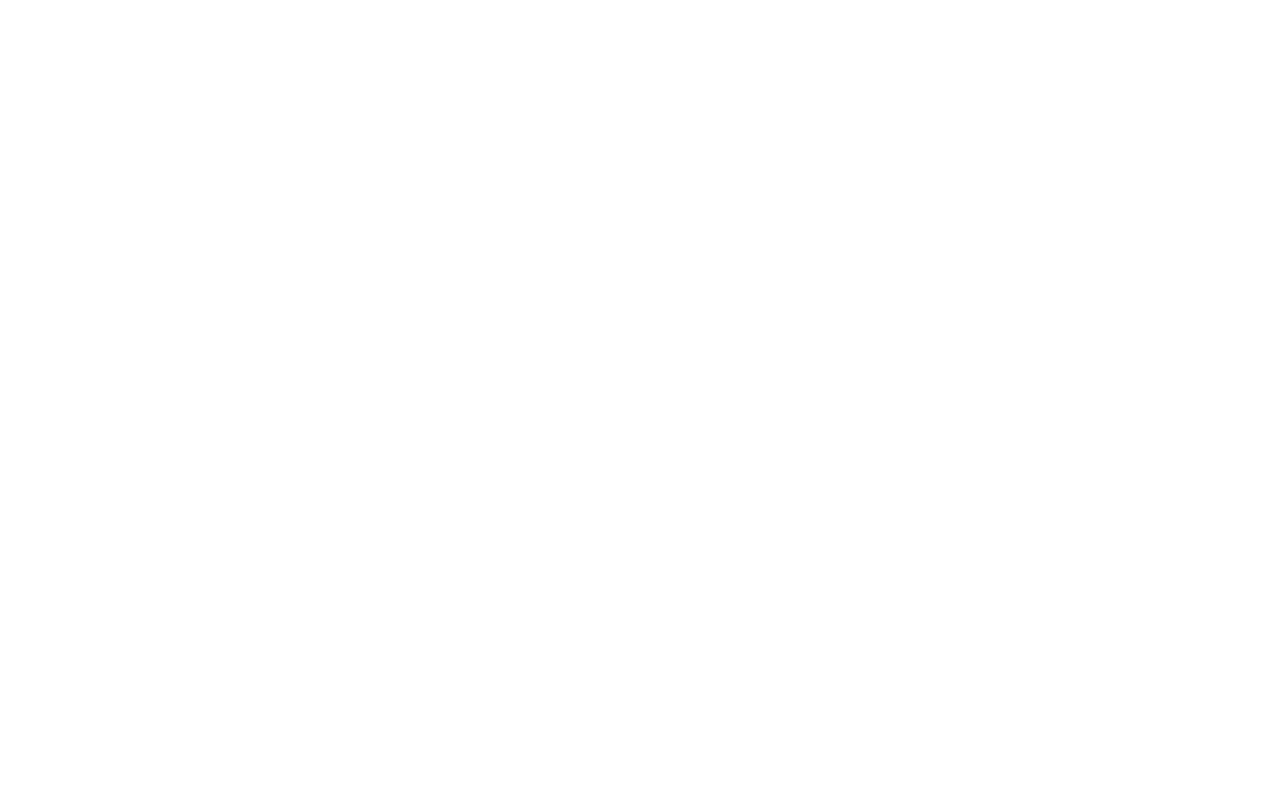
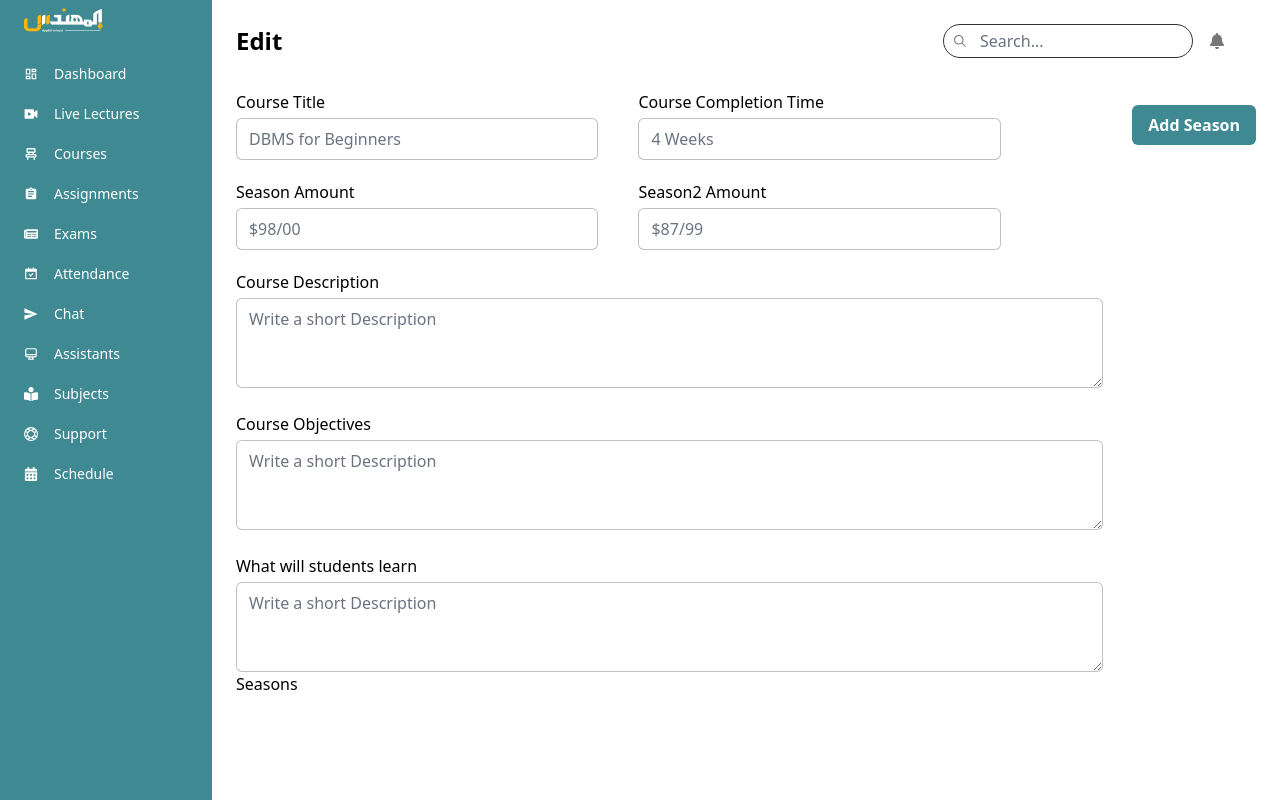
Before and after one commit to savydevs001/AlMohandis-FrontEnd, a React (Vite) app: page /editCourse in a window 1280 px wide. Before the commit this address had no page. Built offline with nearby package versions, Linux system fonts and the light colour scheme.

Commit message:
Comment Teacher dashboard

```diff
--- a/src/Routes/TeacherRoutes.tsx
+++ b/src/Routes/TeacherRoutes.tsx
@@ -1,5 +1,5 @@
 import { Routes, Route } from 'react-router-dom'
-import DashBoard from '../pages/Teacher Page/DashBoard'
+// import DashBoard from '../pages/Teacher Page/DashBoard'
 import LiveLectures from '../pages/Teacher Page/LiveLectures'
 import Courses from '../pages/Teacher Page/Courses'
 import Assignment from '../pages/Teacher Page/Assignment'
@@ -15,12 +15,13 @@
 import PendingCourse from '../components/Teacher Component/Courses Component/PendingCourse'
 import CreateCourse from '../components/Teacher Component/Courses Component/Create Course Component/CreateCourse'
 import AudioEditor from '../components/Teacher Component/Courses Component/Create Course Component/AudioEditor'
+import EditCourse from '../components/Teacher Component/Courses Component/Edit Course/EditCourse'
 
 const TeacherRoutes: React.FC = () => {
   return (
   <>
   <Routes>
-    <Route path="/dashboard" element={<DashBoard />} />
+    {/* <Route path="/dashboard" element={<DashBoard />} /> */}
     <Route path="/liveLectures" element={<LiveLectures />} />
     <Route path="/courses" element={<Courses />} />
     <Route path="/assignments" element={<Assignment />} />
@@ -36,6 +37,7 @@
     <Route path="/pending" element={<PendingCourse />} />
     <Route path="/createCourse" element={<CreateCourse />} />
     <Route path="/AudioEditor" element={<AudioEditor />} />
+    <Route path="/editCourse" element={<EditCourse />} />
 
   </Routes>
   </>
--- a/src/components/Teacher Component/Courses Component/CoursesByMeCard.tsx
+++ b/src/components/Teacher Component/Courses Component/CoursesByMeCard.tsx
@@ -2,6 +2,7 @@
 import book from '../../../assets/book.webp';
 import { GrEdit } from "react-icons/gr";
 import { RiDeleteBin6Line } from "react-icons/ri";
+import { NavLink } from 'react-router-dom';
 
 // Define the props type
 interface CoursesByMeCardProps {
@@ -43,7 +44,7 @@
             </button>
           )}
 
-          <GrEdit className="p-1 text-2xl text-green-800 border border-green-800 rounded-md" />
+        <NavLink to={'/editCourse'}>  <GrEdit className="p-1 text-2xl text-green-800 border border-green-800 rounded-md" /></NavLink>
           <RiDeleteBin6Line className="p-1 text-2xl text-red-600 border border-red-600 rounded-md" />
         </div>
       </div>
--- a/src/components/Teacher Component/Courses Component/Create Course Component/EditCourse.tsx
+++ /dev/null
@@ -1,11 +0,0 @@
-// import React from 'react'
-
-function EditCourse() {
-  return (
-    <div>
-
-    </div>
-  )
-}
-
-export default EditCourse
--- /dev/null
+++ b/src/components/Teacher Component/Courses Component/Edit Course/CourseInput.tsx
@@ -0,0 +1,19 @@
+import React from 'react';
+
+// Define the props interface
+interface CourseInputProps {
+  placeholder: string;
+  title: string;
+}
+
+// Use the defined props interface in the function
+const CourseInput: React.FC<CourseInputProps> = ({ placeholder, title }) => {
+  return (
+    <div className='flex flex-col w-full space-y-1'>
+      <label className='font-medium text-md'>{title}</label>
+      <input className='rounded-md text-md border-[#7777]' type="text" placeholder={placeholder} />
+    </div>
+  );
+}
+
+export default CourseInput;
--- /dev/null
+++ b/src/components/Teacher Component/Courses Component/Edit Course/EditCourse.tsx
@@ -0,0 +1,23 @@
+import DashBoardHeader from "../../Dashboard Component/DashBoardHeader"
+import Sidebar from "../../Sidebar"
+import EditCourseForm from "./EditCourseForm"
+import SeasonsTiles from "./SeasonsTiles"
+
+
+function EditCourse() {
+  return (
+    <div className="flex flex-col w-full lg:flex-row">
+      <Sidebar/>
+      <div className="w-full p-6">
+      <div className="flex items-center justify-between">
+          <h1 className="text-2xl font-bold">Edit</h1>
+          <DashBoardHeader />
+        </div>
+            <EditCourseForm/>
+            <SeasonsTiles/>
+      </div>
+    </div>
+  )
+}
+
+export default EditCourse
--- /dev/null
+++ b/src/components/Teacher Component/Courses Component/Edit Course/EditCourseDescription.tsx
@@ -0,0 +1,19 @@
+import React from 'react';
+
+// Define the props interface
+interface EditCourseDescriptionProps {
+  placeholder: string;
+  title: string;
+}
+
+// Use the defined props interface in the function
+const EditCourseDescription: React.FC<EditCourseDescriptionProps> = ({ placeholder, title }) => {
+  return (
+    <div className='flex flex-col w-[85%] space-y-1'>
+      <label className='flex flex-col gap-1 font-medium text-md'>{title}</label>
+     <textarea name="" id="" placeholder={placeholder} cols={40} rows={3} className='rounded-md bg-white border-[#6666]'></textarea>
+    </div>
+  );
+}
+
+export default EditCourseDescription;
--- /dev/null
+++ b/src/components/Teacher Component/Courses Component/Edit Course/EditCourseForm.tsx
@@ -0,0 +1,30 @@
+// import React from 'react'
+
+import CourseInput from "./CourseInput"
+import EditCourseDescription from "./EditCourseDescription"
+
+function EditCourseForm() {
+  return (
+    <div className="w-full mt-8 space-y-5">
+ <div className="flex items-center justify-between">
+ <div className="flex items-center w-3/4 space-x-10">
+ <CourseInput title="Course Title" placeholder="DBMS for Beginners" />
+ <CourseInput title="Course Completion Time" placeholder="4 Weeks" />
+ </div>
+ <button className="px-4 py-2 font-semibold text-white rounded-md w-fit bg-primary">Add Season</button>
+ </div>
+<div className="flex items-center w-3/4 space-x-10">
+<CourseInput title="Season Amount" placeholder="$98/00" />
+<CourseInput title="Season2 Amount" placeholder="$87/99" />
+</div>
+
+<div className="space-y-6">
+      <EditCourseDescription title="Course Description " placeholder="Write a short Description"/>
+      <EditCourseDescription title="Course Objectives " placeholder="Write a short Description"/>
+      <EditCourseDescription title="What will students learn " placeholder="Write a short Description"/>
+</div>
+    </div>
+  )
+}
+
+export default EditCourseForm
--- /dev/null
+++ b/src/components/Teacher Component/Courses Component/Edit Course/SeasonsTiles.tsx
@@ -0,0 +1,11 @@
+// import React from 'react'
+
+function SeasonsTiles() {
+  return (
+    <div>
+      <h1>Seasons</h1>
+    </div>
+  )
+}
+
+export default SeasonsTiles
```
